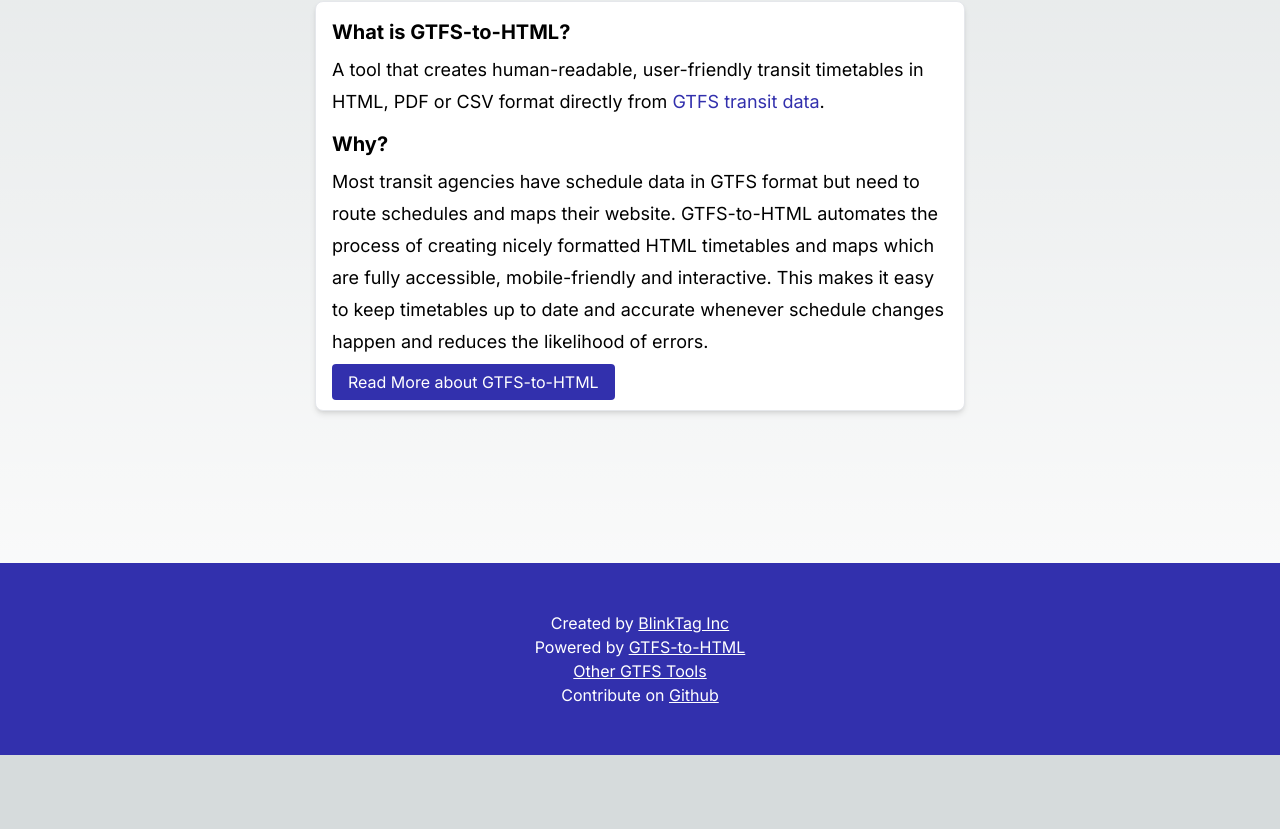
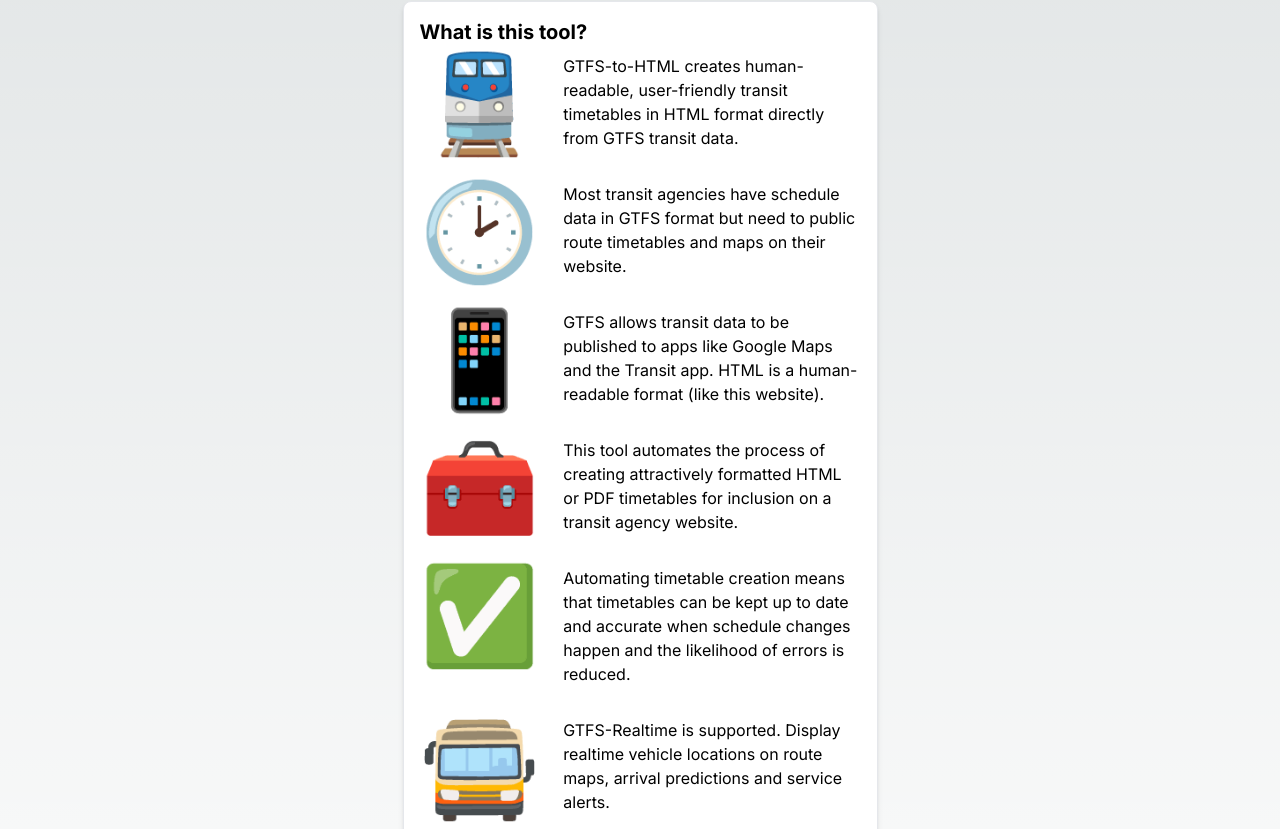
Before and after one commit to BlinkTagInc/gtfs-to-html-service, a Next.js app: page / in a window 1280 px wide. Shown: the part 651-1480 px from the top of the page. Before the commit the page ends 1406 px from the top, so only its background shows below. Built offline with nearby package versions, Linux system fonts and the light colour scheme.

Commit message:
About GTFS-to-HTML

```diff
--- a/src/app/globals.css
+++ b/src/app/globals.css
@@ -60,8 +60,8 @@
   @apply bg-[#3230AD] text-white px-4 py-2 h-[42px] rounded;
 }
 
-button:hover {
-  @apply bg-[#1E1C7D];
+button:hover, .btn:hover {
+  @apply bg-[#1E1C7D] text-white no-underline;
 }
 
 table {
--- a/src/app/page.tsx
+++ b/src/app/page.tsx
@@ -5,7 +5,7 @@
 export default function Home() {
   return (
     <>
-      <main className="flex min-h-screen flex-col items-center justify-between px-3 py-4 md:p-20">
+      <main className="flex min-h-screen flex-col items-center justify-between px-3 py-4 md:pt-20">
         <div className="">
           <Image
             className="relative"
@@ -20,26 +20,65 @@
           <UploadForm />
         </div>
         <div>
-          <div className="card max-w-[650px] mx-auto my-6">
-            <h2 className="text-xl font-bold">What is GTFS-to-HTML?</h2>
-            <p>
-              A tool that creates human-readable, user-friendly transit
-              timetables in HTML, PDF or CSV format directly from{' '}
-              <a href="https://gtfs.org">GTFS transit data</a>.
-            </p>
+          <div className="card max-w-[475px] mx-auto my-6">
+            <h2 className="text-xl font-bold">What is this tool?</h2>
 
-            <h2 className="text-xl font-bold">Why?</h2>
-            <p>
-              Most transit agencies have schedule data in GTFS format but need
-              to route schedules and maps their website. GTFS-to-HTML automates
-              the process of creating nicely formatted HTML timetables and maps
-              which are fully accessible, mobile-friendly and interactive. This
-              makes it easy to keep timetables up to date and accurate whenever
-              schedule changes happen and reduces the likelihood of errors.
-            </p>
-            <a href="https://gtfstohtml.com/docs" className="btn">
-              Read More about GTFS-to-HTML
-            </a>
+            <div className="flex flex-row gap-6 mb-8">
+              <div className="flex-shrink-0 text-8xl">🚆</div>
+              <div>
+                GTFS-to-HTML creates human-readable, user-friendly transit
+                timetables in HTML format directly from GTFS transit data.
+              </div>
+            </div>
+
+            <div className="flex flex-row gap-6 mb-8">
+              <div className="flex-shrink-0 text-8xl">🕑</div>
+              <div>
+                Most transit agencies have schedule data in GTFS format but need
+                to public route timetables and maps on their website.
+              </div>
+            </div>
+
+            <div className="flex flex-row gap-6 mb-8">
+              <div className="flex-shrink-0 text-8xl">📱</div>
+              <div>
+                GTFS allows transit data to be published to apps like Google
+                Maps and the Transit app. HTML is a human-readable format (like
+                this website).
+              </div>
+            </div>
+
+            <div className="flex flex-row gap-6 mb-8">
+              <div className="flex-shrink-0 text-8xl">🧰</div>
+              <div>
+                This tool automates the process of creating attractively
+                formatted HTML or PDF timetables for inclusion on a transit
+                agency website.
+              </div>
+            </div>
+
+            <div className="flex flex-row gap-6 mb-8">
+              <div className="flex-shrink-0 text-8xl">✅</div>
+              <div>
+                Automating timetable creation means that timetables can be kept
+                up to date and accurate when schedule changes happen and the
+                likelihood of errors is reduced.
+              </div>
+            </div>
+
+            <div className="flex flex-row gap-6 mb-8">
+              <div className="flex-shrink-0 text-8xl">🚍</div>
+              <div>
+                GTFS-Realtime is supported. Display realtime vehicle locations
+                on route maps, arrival predictions and service alerts.
+              </div>
+            </div>
+
+            <div className="flex flex-row justify-center">
+              <a href="https://gtfstohtml.com/docs" className="btn">
+                Read More about GTFS-to-HTML
+              </a>
+            </div>
           </div>
         </div>
       </main>
@@ -47,8 +86,7 @@
       <div className="footer">
         Created by <a href="https://blinktag.com">BlinkTag Inc</a>
         <br />
-        Powered by{' '}
-        <a href="https://github.com/BlinkTagInc/gtfs-to-html">GTFS-to-HTML</a>
+        Powered by <a href="https://gtfstohtml.com">GTFS-to-HTML</a>
         <br />
         <a href="https://gtfstohtml.com/docs/related-libraries">
           Other GTFS Tools
```
Also changed, not shown: 1 other file (tests, documents, lock files or other folders).
